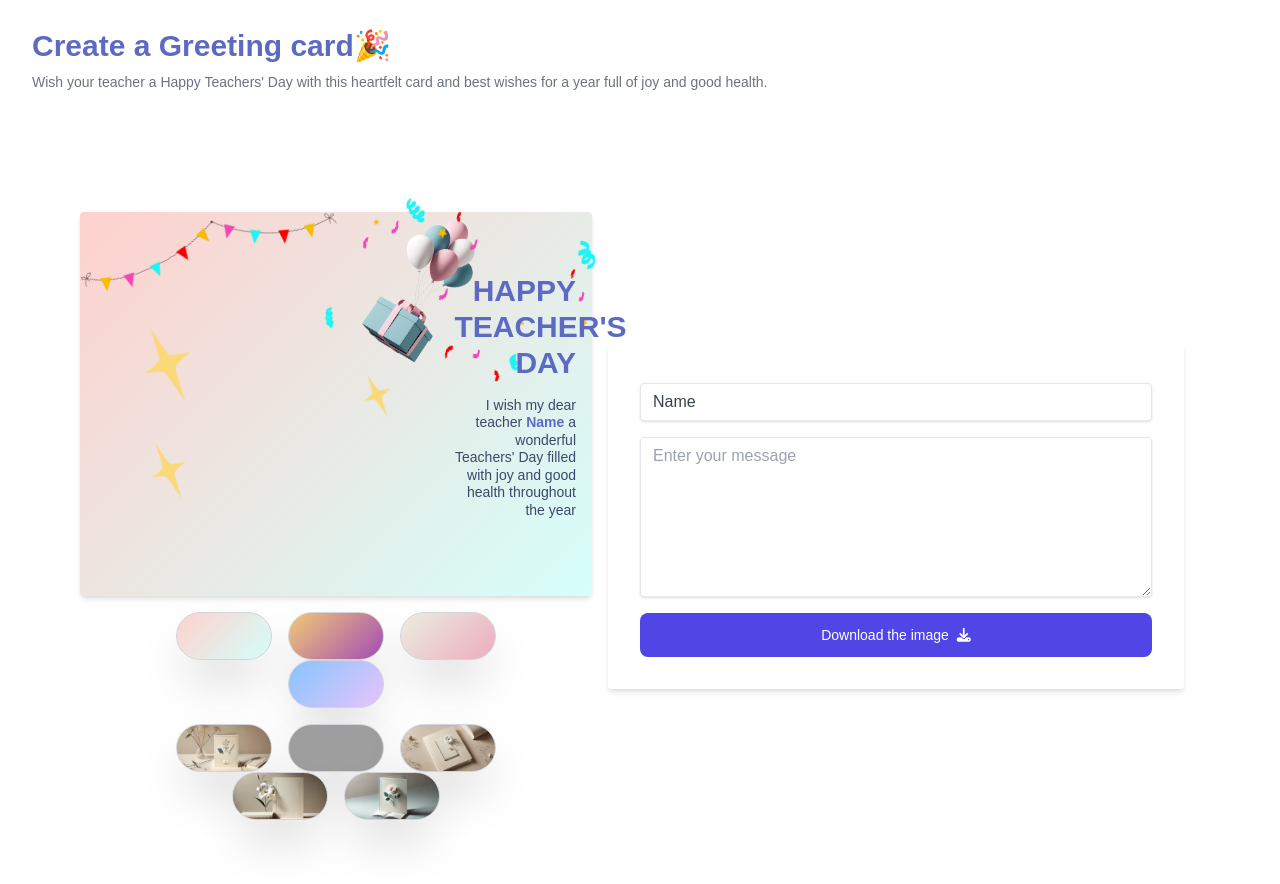
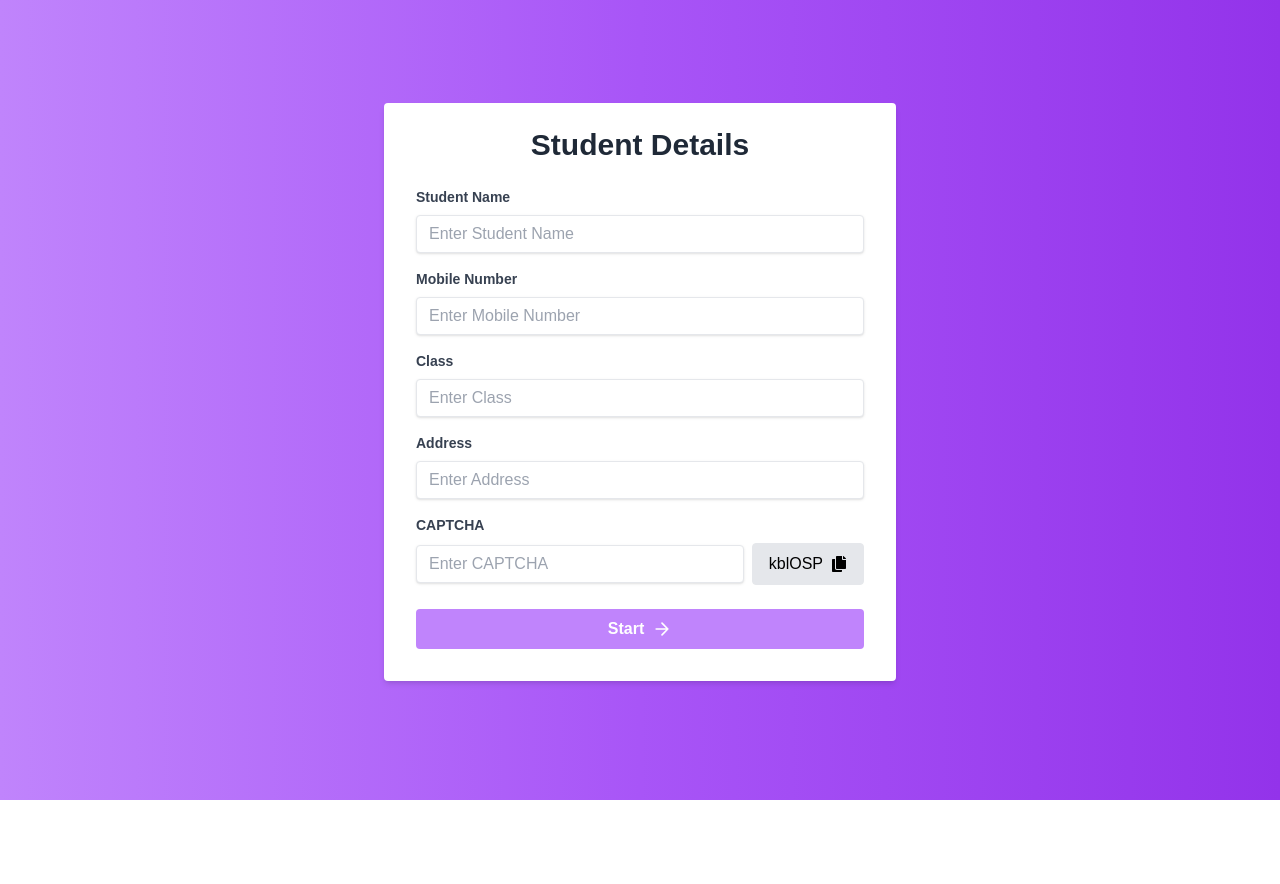
Before and after one commit to divshi/Greeting-Card, a React (Vite) app: page / in a window 1280 px wide. Shown: the top 884 px of the page. After the commit the page ends 800 px from the top, so only its background shows below. Built offline with nearby package versions, Linux system fonts and the light colour scheme; grey boxes are pictures that could not be loaded; a web font is replaced by a local one.

Commit message:
5th Commit

```diff
--- a/package.json
+++ b/package.json
@@ -12,7 +12,10 @@
     "html2canvas": "^1.4.1",
     "react": "^18.2.0",
     "react-confetti": "^6.1.0",
-    "react-dom": "^18.2.0"
+    "react-dom": "^18.2.0",
+    "react-google-recaptcha": "^3.1.0",
+    "react-icons": "^5.3.0",
+    "react-router-dom": "^6.26.1"
   },
   "devDependencies": {
     "@types/react": "^18.0.28",
--- a/src/App.jsx
+++ b/src/App.jsx
@@ -1,7 +1,9 @@
-import { useState } from "react";
+import React, { useState } from "react";
+import { BrowserRouter as Router, Route, Routes } from "react-router-dom";
 import "./App.css";
 import Header from "./Components/Header";
 import Home from "./Components/Home";
+import DetailsPage from "./Components/DetailsPage";
 import ConfettiAnimation from "./Components/ConfettiAnimation";
 
 function App() {
@@ -13,12 +15,25 @@ function App() {
       setIsPartyMode(false);
     }, 5000);
   };
+
   return (
-    <div className="App">
-      {isPartyMode && <ConfettiAnimation isPartyMode={isPartyMode} />}
-      <Header />
-      <Home handlePartyModeClick={handlePartyModeClick} />
-    </div>
+    <Router>
+      <div className="App">
+        {isPartyMode && <ConfettiAnimation isPartyMode={isPartyMode} />}
+        <Routes>
+          <Route path="/" element={<DetailsPage />} />
+          <Route
+            path="/home"
+            element={
+              <>
+                <Header />
+                <Home handlePartyModeClick={handlePartyModeClick} />
+              </>
+            }
+          />
+        </Routes>
+      </div>
+    </Router>
   );
 }
 
--- /dev/null
+++ b/src/Components/DetailsPage.jsx
@@ -0,0 +1,133 @@
+import React, { useState, useEffect } from "react";
+import { useNavigate } from "react-router-dom";
+import { FaCopy } from "react-icons/fa"; // Import icon for copy functionality
+
+function DetailsPage() {
+  const [studentName, setStudentName] = useState("");
+  const [mobileNumber, setMobileNumber] = useState("");
+  const [studentClass, setStudentClass] = useState("");
+  const [address, setAddress] = useState("");
+  const [captcha, setCaptcha] = useState("");
+  const [inputCaptcha, setInputCaptcha] = useState("");
+  const navigate = useNavigate();
+
+  const generateCaptcha = () => {
+    const chars = "0123456789abcdefghijklmnopqrstuvwxyzABCDEFGHIJKLMNOPQRSTUVWXYZ";
+    let captcha = "";
+    for (let i = 0; i < 6; i++) {
+      captcha += chars[Math.floor(Math.random() * chars.length)];
+    }
+    setCaptcha(captcha);
+  };
+
+  const handleSubmit = (e) => {
+    e.preventDefault();
+    if (inputCaptcha === captcha) {
+      navigate("/home"); // Navigate to the Home page on successful CAPTCHA validation
+    } else {
+      alert("Invalid CAPTCHA. Please try again.");
+      generateCaptcha(); // Regenerate CAPTCHA if validation fails
+    }
+  };
+
+  useEffect(() => {
+    generateCaptcha(); // Generate CAPTCHA when the component mounts
+  }, []);
+
+  const handleCopyCaptcha = () => {
+    navigator.clipboard.writeText(captcha);
+    alert("CAPTCHA copied to clipboard!");
+  };
+
+  return (
+    <div className="flex justify-center items-center h-screen bg-gradient-to-r from-purple-400 via-purple-500 to-purple-600">
+      <form className="bg-white shadow-md rounded px-8 pt-6 pb-8 mb-4 w-full max-w-lg">
+        <h2 className="text-3xl font-bold text-gray-800 mb-6 text-center">Student Details</h2>
+        <div className="mb-4">
+          <label className="block text-gray-700 text-sm font-bold mb-2">Student Name</label>
+          <input
+            type="text"
+            value={studentName}
+            onChange={(e) => setStudentName(e.target.value)}
+            className="shadow appearance-none border rounded w-full py-2 px-3 text-gray-700 leading-tight focus:outline-none focus:shadow-outline"
+            placeholder="Enter Student Name"
+          />
+        </div>
+        <div className="mb-4">
+          <label className="block text-gray-700 text-sm font-bold mb-2">Mobile Number</label>
+          <input
+            type="text"
+            value={mobileNumber}
+            onChange={(e) => setMobileNumber(e.target.value)}
+            className="shadow appearance-none border rounded w-full py-2 px-3 text-gray-700 leading-tight focus:outline-none focus:shadow-outline"
+            placeholder="Enter Mobile Number"
+          />
+        </div>
+        <div className="mb-4">
+          <label className="block text-gray-700 text-sm font-bold mb-2">Class</label>
+          <input
+            type="text"
+            value={studentClass}
+            onChange={(e) => setStudentClass(e.target.value)}
+            className="shadow appearance-none border rounded w-full py-2 px-3 text-gray-700 leading-tight focus:outline-none focus:shadow-outline"
+            placeholder="Enter Class"
+          />
+        </div>
+        <div className="mb-4">
+          <label className="block text-gray-700 text-sm font-bold mb-2">Address</label>
+          <input
+            type="text"
+            value={address}
+            onChange={(e) => setAddress(e.target.value)}
+            className="shadow appearance-none border rounded w-full py-2 px-3 text-gray-700 leading-tight focus:outline-none focus:shadow-outline"
+            placeholder="Enter Address"
+          />
+        </div>
+        <div className="mb-4">
+          <label className="block text-gray-700 text-sm font-bold mb-2">CAPTCHA</label>
+          <div className="flex items-center">
+            <input
+              type="text"
+              value={inputCaptcha}
+              onChange={(e) => setInputCaptcha(e.target.value)}
+              className="shadow appearance-none border rounded w-full py-2 px-3 text-gray-700 leading-tight focus:outline-none focus:shadow-outline"
+              placeholder="Enter CAPTCHA"
+            />
+            <div
+              className="ml-2 px-4 py-2 border rounded bg-gray-200 cursor-pointer flex items-center"
+              onClick={handleCopyCaptcha}
+            >
+              <span className="mr-2">{captcha}</span>
+              <FaCopy />
+            </div>
+          </div>
+        </div>
+        <div className="flex items-center justify-center mt-6">
+          <button
+            className="bg-purple-400 hover:bg-purple-600 text-white font-bold py-2 px-4 rounded w-full flex items-center justify-center"
+            type="submit"
+            onClick={handleSubmit}
+          >
+            <span className="mr-2">Start</span>
+            <svg
+              className="w-5 h-5"
+              fill="none"
+              stroke="currentColor"
+              viewBox="0 0 24 24"
+              xmlns="http://www.w3.org/2000/svg"
+            >
+              <path
+                strokeLinecap="round"
+                strokeLinejoin="round"
+                strokeWidth="2"
+                d="M5 12h14m-7-7l7 7-7 7"
+              />
+            </svg>
+          </button>
+        </div>
+      </form>
+    </div>
+  );
+}
+
+export default DetailsPage;
--- a/src/Components/Home.jsx
+++ b/src/Components/Home.jsx
@@ -1,4 +1,4 @@
-import React from "react";
+import React, { useEffect } from "react";
 import imageEid from "../assets/eid.png";
 import imageEid2 from "../assets/eid (1).png";
 import imageEid3 from "../assets/eid (2).png";
@@ -116,6 +116,13 @@ function Home({ handlePartyModeClick }) {
     handlePartyModeClick();
   };
 
+  useEffect(() => {
+    // Reset the state when the component mounts
+    setName("Name");
+    setMessage("");
+    setBackground("bg-gradient-135");
+  }, []);
+
   return (
     <div className="flex justify-center items-center h-screen flex-wrap min-h-screen min-w-0 mx-10 px-10">
       <ImageContainer
```
Also changed, not shown: 1 other file (tests, documents, lock files or other folders).
